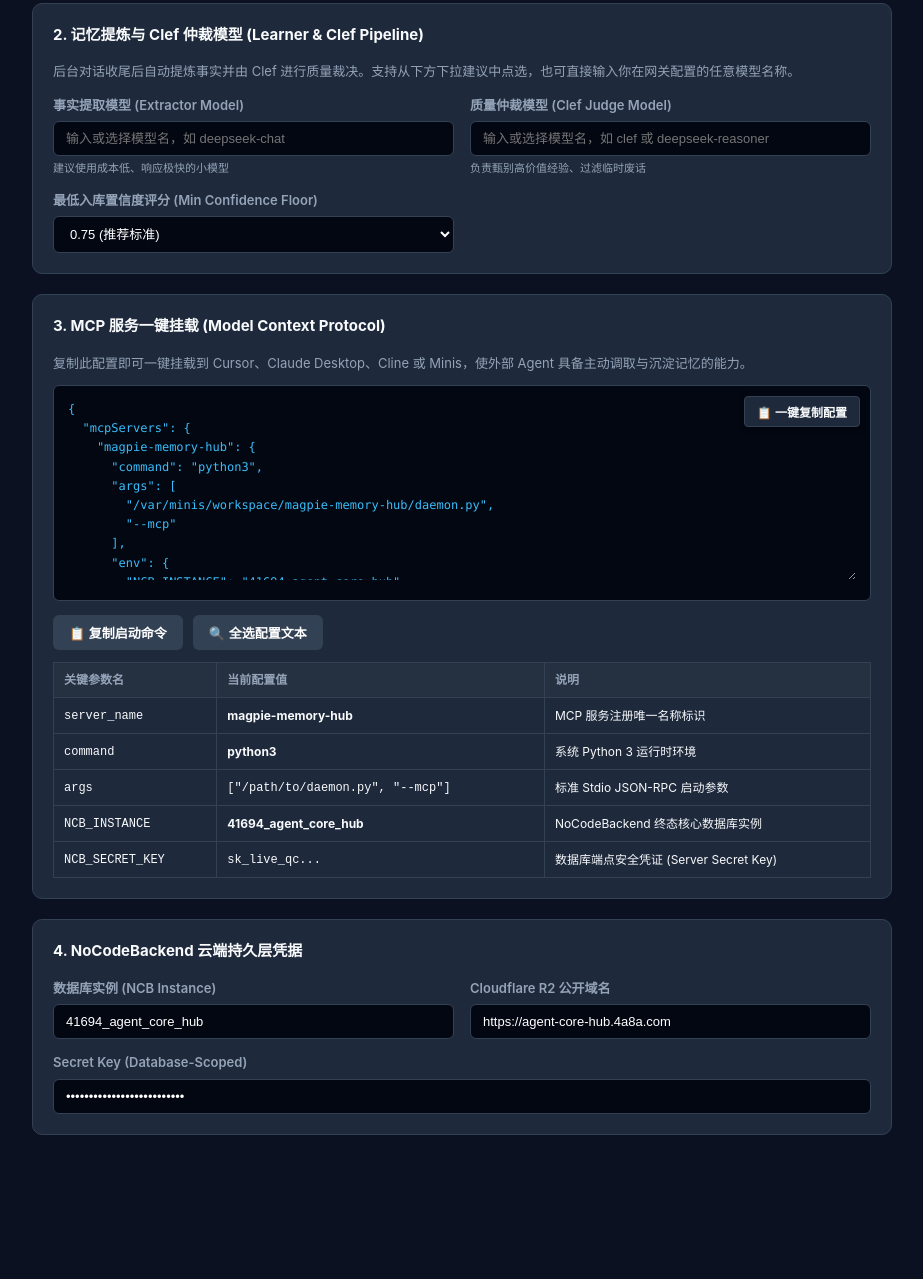
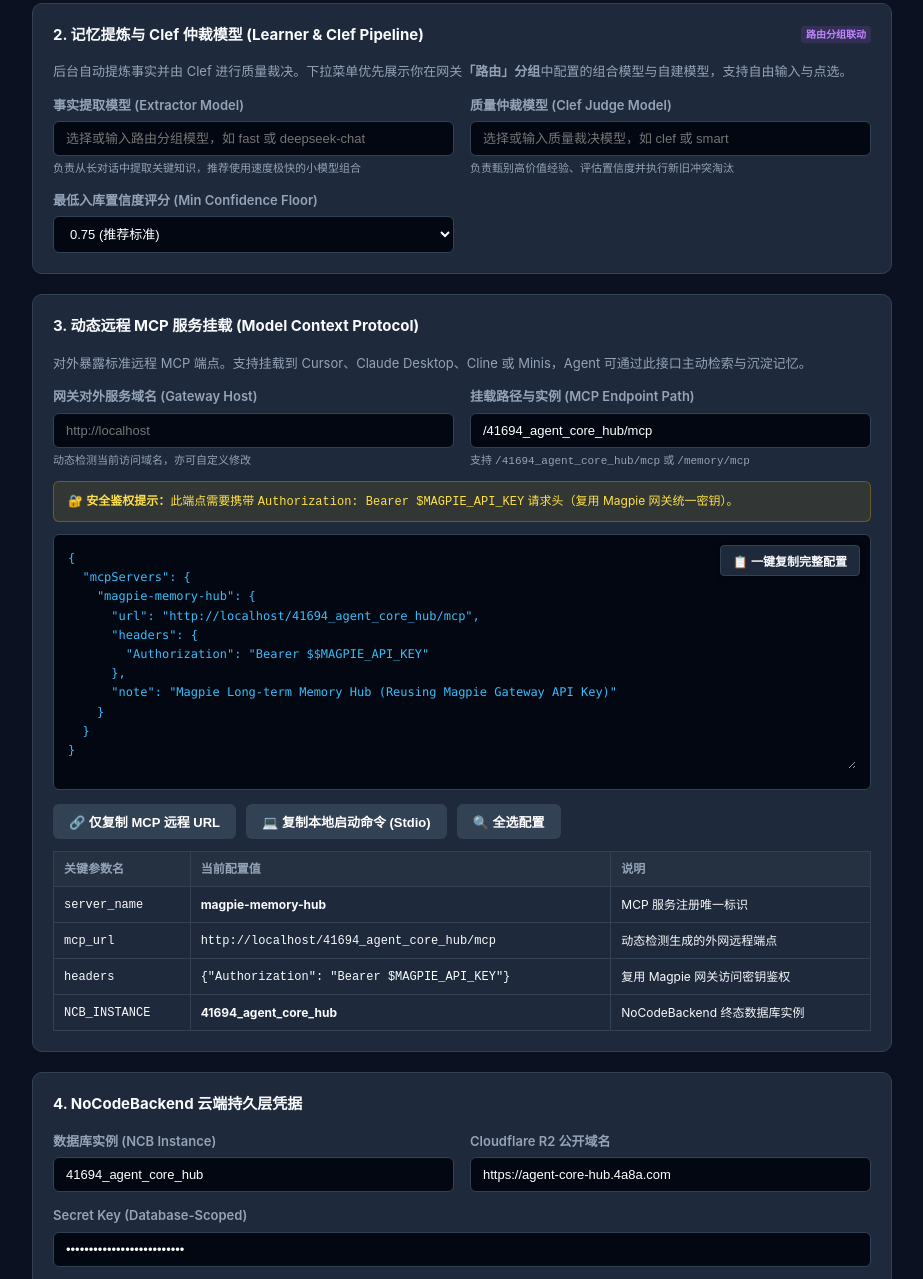
Before and after one commit to otaku-say/magpie-memory-hub, a website: page settings.html in a window 1280 px wide. Shown: the part 485-1764 px from the top of the page, without its empty margins (178-1101 px from the left). Before the commit the page ends 1664 px from the top, so only its background shows below. Drawn offline with Linux system fonts and the light colour scheme.

Commit message:
feat(v1.6.0): dynamic gateway domain inference for remote MCP, routing group model linkage, and auth banner

```diff
--- a/settings.html
+++ b/settings.html
@@ -4,9 +4,7 @@
   <meta charset="UTF-8">
   <meta name="viewport" content="width=device-width, initial-scale=1.0">
   <title>记忆中枢与 MCP 控制台</title>
-  <!-- Magpie 官方通信桥接 (必须由外部引入，严禁内联) -->
   <script src="_magpie/bridge.js"></script>
-  <!-- 业务逻辑脚本 (独立文件，彻底满足 CSP 零内联脚本安全规范) -->
   <script src="settings.js" defer></script>
   <style>
     :root {
@@ -119,7 +117,7 @@
     }
     .mcp-textarea {
       width: 100%;
-      height: 180px;
+      height: 220px;
       background: transparent;
       border: none;
       color: #38bdf8;
@@ -185,14 +183,34 @@
       color: var(--text-muted);
       margin-top: 4px;
     }
+    .auth-banner {
+      background: rgba(234, 179, 8, 0.1);
+      border: 1px solid rgba(234, 179, 8, 0.3);
+      border-radius: 6px;
+      padding: 10px 14px;
+      margin-top: 10px;
+      font-size: 12px;
+      color: #fde047;
+      display: flex;
+      align-items: center;
+      gap: 8px;
+    }
+    .dynamic-tag {
+      background: rgba(168, 85, 247, 0.15);
+      color: #c084fc;
+      font-size: 10px;
+      padding: 1px 5px;
+      border-radius: 3px;
+      margin-left: 4px;
+    }
   </style>
 </head>
 <body>
   <div class="container">
     <header>
       <div>
-        <h1>🧠 记忆中枢与 MCP 控制台 <span class="badge">v1.5.0</span></h1>
-        <p class="desc">网关前置注入控制、动态模型提炼流水线、NoCodeBackend 存储与一键 MCP 导出。</p>
+        <h1>🧠 记忆中枢与 MCP 控制台 <span class="badge">v1.6.0</span></h1>
+        <p class="desc">网关前置无感注入、路由分组提炼模型绑定与动态远程 MCP 鉴权端点。</p>
       </div>
       <div>
         <button id="btn_save_all" class="btn">💾 保存全部配置</button>
@@ -258,38 +276,35 @@
       </div>
     </div>
 
-    <!-- 2. 动态模型配置 (支持下拉与任意自定义输入) -->
+    <!-- 2. 路由分组模型选择 (动态读取与下拉) -->
     <div class="card">
-      <h2>2. 记忆提炼与 Clef 仲裁模型 (Learner & Clef Pipeline)</h2>
+      <h2>2. 记忆提炼与 Clef 仲裁模型 (Learner & Clef Pipeline) <span class="dynamic-tag">路由分组联动</span></h2>
       <p style="font-size: 13px; color: var(--text-muted); margin-bottom: 12px;">
-        后台对话收尾后自动提炼事实并由 Clef 进行质量裁决。支持从下方下拉建议中点选，也可直接输入你在网关配置的任意模型名称。
+        后台自动提炼事实并由 Clef 进行质量裁决。下拉菜单优先展示你在网关<strong>「路由」分组</strong>中配置的组合模型与自建模型，支持自由输入与点选。
       </p>
 
       <div class="grid-2">
         <div>
           <label>事实提取模型 (Extractor Model)</label>
-          <!-- 采用 input + datalist 实现自由输入与下拉建议双重支持 -->
-          <input type="text" id="opt_extractor_model" list="suggested_models" placeholder="输入或选择模型名，如 deepseek-chat">
-          <div class="hint-text">建议使用成本低、响应极快的小模型</div>
+          <input type="text" id="opt_extractor_model" list="suggested_group_models" placeholder="选择或输入路由分组模型，如 fast 或 deepseek-chat">
+          <div class="hint-text">负责从长对话中提取关键知识，推荐使用速度极快的小模型组合</div>
         </div>
         <div>
           <label>质量仲裁模型 (Clef Judge Model)</label>
-          <input type="text" id="opt_clef_model" list="suggested_models" placeholder="输入或选择模型名，如 clef 或 deepseek-reasoner">
-          <div class="hint-text">负责甄别高价值经验、过滤临时废话</div>
+          <input type="text" id="opt_clef_model" list="suggested_group_models" placeholder="选择或输入质量裁决模型，如 clef 或 smart">
+          <div class="hint-text">负责甄别高价值经验、评估置信度并执行新旧冲突淘汰</div>
         </div>
       </div>
 
-      <!-- 动态数据列表 datalist (由 JS 从网关已用模型与供应商列表自动填充) -->
-      <datalist id="suggested_models">
+      <!-- 动态路由模型列表 (由 JS 读取网关路由配置自动注入) -->
+      <datalist id="suggested_group_models">
         <option value="clef">
+        <option value="fast">
+        <option value="smart">
         <option value="deepseek-chat">
         <option value="deepseek-reasoner">
         <option value="gpt-4o-mini">
-        <option value="gpt-4o">
         <option value="claude-3-5-haiku">
-        <option value="claude-3-5-sonnet">
-        <option value="qwen-turbo">
-        <option value="qwen-plus">
       </datalist>
 
       <div class="grid-2">
@@ -305,21 +320,39 @@
       </div>
     </div>
 
-    <!-- 3. MCP 客户端一键配置 -->
+    <!-- 3. MCP 客户端动态远程端点与一键配置 -->
     <div class="card">
-      <h2>3. MCP 服务一键挂载 (Model Context Protocol)</h2>
+      <h2>3. 动态远程 MCP 服务挂载 (Model Context Protocol)</h2>
       <p style="font-size: 13px; color: var(--text-muted); margin-bottom: 8px;">
-        复制此配置即可一键挂载到 Cursor、Claude Desktop、Cline 或 Minis，使外部 Agent 具备主动调取与沉淀记忆的能力。
+        对外暴露标准远程 MCP 端点。支持挂载到 Cursor、Claude Desktop、Cline 或 Minis，Agent 可通过此接口主动检索与沉淀记忆。
       </p>
 
+      <div class="grid-2" style="margin-bottom: 12px;">
+        <div>
+          <label>网关对外服务域名 (Gateway Host)</label>
+          <input type="text" id="opt_mcp_host" placeholder="自动探测当前访问域名...">
+          <div class="hint-text">动态检测当前访问域名，亦可自定义修改</div>
+        </div>
+        <div>
+          <label>挂载路径与实例 (MCP Endpoint Path)</label>
+          <input type="text" id="opt_mcp_path" value="/41694_agent_core_hub/mcp">
+          <div class="hint-text">支持 <code>/41694_agent_core_hub/mcp</code> 或 <code>/memory/mcp</code></div>
+        </div>
+      </div>
+
+      <div class="auth-banner">
+        <div>🔐 <strong>安全鉴权提示：</strong>此端点需要携带 <code>Authorization: Bearer $MAGPIE_API_KEY</code> 请求头（复用 Magpie 网关统一密钥）。</div>
+      </div>
+
       <div class="mcp-box">
-        <button id="btn_copy_json" class="copy-btn">📋 一键复制配置</button>
+        <button id="btn_copy_json" class="copy-btn">📋 一键复制完整配置</button>
         <textarea id="mcp_config_display" class="mcp-textarea" readonly spellcheck="false"></textarea>
       </div>
 
       <div style="margin-top: 14px; display: flex; gap: 10px;">
-        <button id="btn_copy_cmd" class="btn btn-secondary">📋 复制启动命令</button>
-        <button id="btn_select_all" class="btn btn-secondary">🔍 全选配置文本</button>
+        <button id="btn_copy_url" class="btn btn-secondary">🔗 仅复制 MCP 远程 URL</button>
+        <button id="btn_copy_local_cmd" class="btn btn-secondary">💻 复制本地启动命令 (Stdio)</button>
+        <button id="btn_select_all" class="btn btn-secondary">🔍 全选配置</button>
       </div>
 
       <table class="param-table">
@@ -334,27 +367,22 @@
           <tr>
             <td><code>server_name</code></td>
             <td><strong>magpie-memory-hub</strong></td>
-            <td>MCP 服务注册唯一名称标识</td>
+            <td>MCP 服务注册唯一标识</td>
           </tr>
           <tr>
-            <td><code>command</code></td>
-            <td><strong>python3</strong></td>
-            <td>系统 Python 3 运行时环境</td>
+            <td><code>mcp_url</code></td>
+            <td><code id="display_mcp_url">https://.../mcp</code></td>
+            <td>动态检测生成的外网远程端点</td>
           </tr>
           <tr>
-            <td><code>args</code></td>
-            <td><code>["/path/to/daemon.py", "--mcp"]</code></td>
-            <td>标准 Stdio JSON-RPC 启动参数</td>
+            <td><code>headers</code></td>
+            <td><code>{"Authorization": "Bearer $MAGPIE_API_KEY"}</code></td>
+            <td>复用 Magpie 网关访问密钥鉴权</td>
           </tr>
           <tr>
             <td><code>NCB_INSTANCE</code></td>
             <td><strong>41694_agent_core_hub</strong></td>
-            <td>NoCodeBackend 终态核心数据库实例</td>
-          </tr>
-          <tr>
-            <td><code>NCB_SECRET_KEY</code></td>
-            <td><code><span id="display_secret_masked">已安全加载</span></code></td>
-            <td>数据库端点安全凭证 (Server Secret Key)</td>
+            <td>NoCodeBackend 终态数据库实例</td>
           </tr>
         </tbody>
       </table>
--- a/settings.js
+++ b/settings.js
@@ -8,32 +8,68 @@
 
 let currentOptions = {};
 
+/**
+ * 动态推测并获取当前 Magpie 网关的外部访问域名
+ * 优先顺序：
+ * 1. 用户自定义配置的 mcp_host
+ * 2. 当前窗口所在的 window.location.origin
+ * 3. 常见的 magpie-api.4a8a.com 兜底
+ */
+function getEffectiveGatewayHost() {
+  const customHost = document.getElementById('opt_mcp_host');
+  if (customHost && customHost.value.trim()) {
+    let h = customHost.value.trim();
+    if (!h.startsWith('http://') && !h.startsWith('https://')) {
+      h = 'https://' + h;
+    }
+    return h.replace(/\/+$/, '');
+  }
+
+  try {
+    if (window.location && window.location.origin && window.location.origin !== "null") {
+      let host = window.location.origin;
+      // 如果当前是 web 域 (例如 magpie-web.4a8a.com)，智能映射推断 api 域名 (例如 magpie-api.4a8a.com)
+      if (host.includes('-web.')) {
+        return host.replace('-web.', '-api.');
+      }
+      return host.replace(/\/+$/, '');
+    }
+  } catch (e) {}
+
+  return "https://magpie-api.4a8a.com";
+}
+
 function updateMcpBox() {
-  const instEl = document.getElementById('opt_ncb_instance');
-  const secEl = document.getElementById('opt_ncb_secret');
-  const instance = (instEl && instEl.value) ? instEl.value : '41694_agent_core_hub';
-  const secret = (secEl && secEl.value) ? secEl.value : 'sk_live_qcmki2ntz9epoz9r91';
+  const host = getEffectiveGatewayHost();
+  const pathInput = document.getElementById('opt_mcp_path');
+  let mcpPath = (pathInput && pathInput.value.trim()) ? pathInput.value.trim() : '/41694_agent_core_hub/mcp';
+  if (!mcpPath.startsWith('/')) mcpPath = '/' + mcpPath;
 
-  const mcpConfig = {
+  const fullMcpUrl = host + mcpPath;
+  const urlDisplay = document.getElementById('display_mcp_url');
+  if (urlDisplay) urlDisplay.innerText = fullMcpUrl;
+
+  const hostInput = document.getElementById('opt_mcp_host');
+  if (hostInput && !hostInput.value) {
+    hostInput.placeholder = host;
+  }
+
+  // 1. 远程 HTTP/SSE MCP 配置（标准 MCP 客户端规范）
+  const remoteMcpConfig = {
     "mcpServers": {
       "magpie-memory-hub": {
-        "command": "python3",
-        "args": ["/var/minis/workspace/magpie-memory-hub/daemon.py", "--mcp"],
-        "env": {
-          "NCB_INSTANCE": instance,
-          "NCB_SECRET_KEY": secret
-        }
+        "url": fullMcpUrl,
+        "headers": {
+          "Authorization": "Bearer $$MAGPIE_API_KEY"
+        },
+        "note": "Magpie Long-term Memory Hub (Reusing Magpie Gateway API Key)"
       }
     }
   };
 
   const ta = document.getElementById('mcp_config_display');
   if (ta) {
-    ta.value = JSON.stringify(mcpConfig, null, 2);
-  }
-  const maskEl = document.getElementById('display_secret_masked');
-  if (maskEl) {
-    maskEl.innerText = secret.slice(0, 10) + '...';
+    ta.value = JSON.stringify(remoteMcpConfig, null, 2);
   }
 }
 
@@ -74,22 +110,49 @@
 function copyMcpJson() {
   const ta = document.getElementById('mcp_config_display');
   const text = ta ? ta.value : '';
-  copyToClipboard(text, "✅ MCP 配置 JSON 已成功复制到剪贴板！");
+  copyToClipboard(text, "✅ 远程 MCP 配置已成功复制到剪贴板！");
 }
 
-function copyMcpCommand() {
-  const cmd = "python3 /var/minis/workspace/magpie-memory-hub/daemon.py --mcp";
-  copyToClipboard(cmd, "✅ 启动命令已复制：python3 daemon.py --mcp");
+function copyMcpUrl() {
+  const host = getEffectiveGatewayHost();
+  const pathInput = document.getElementById('opt_mcp_path');
+  let mcpPath = (pathInput && pathInput.value.trim()) ? pathInput.value.trim() : '/41694_agent_core_hub/mcp';
+  if (!mcpPath.startsWith('/')) mcpPath = '/' + mcpPath;
+  const fullUrl = host + mcpPath;
+  copyToClipboard(fullUrl, "✅ 远程端点已复制：" + fullUrl);
 }
 
-function populateModelSuggestions(modelList) {
-  if (!Array.isArray(modelList) || !modelList.length) return;
-  const dl = document.getElementById('suggested_models');
+function copyLocalCommand() {
+  const instance = document.getElementById('opt_ncb_instance').value || '41694_agent_core_hub';
+  const secret = document.getElementById('opt_ncb_secret').value || 'sk_live_qcmki2ntz9epoz9r91';
+  const cmd = `python3 /var/minis/workspace/magpie-memory-hub/daemon.py --mcp`;
+  copyToClipboard(cmd, "✅ 本地 Stdio 启动命令已复制！");
+}
+
+/**
+ * 动态加载并注入网关中配置的所有路由分组（Routing Groups）与模型组合
+ */
+function populateGroupModels(modelItems) {
+  if (!Array.isArray(modelItems) || !modelItems.length) return;
+  const dl = document.getElementById('suggested_group_models');
   if (!dl) return;
 
   const existing = new Set(Array.from(dl.options).map(o => o.value));
-  for (const m of modelList) {
-    const val = typeof m === 'string' ? m : (m.id || m.model || m.name);
+
+  // 1. 优先提取路由分组 (例如 fast, smart, clef, auto)
+  const priorityGroups = ["clef", "smart", "fast", "deepseek-chat", "deepseek-reasoner", "gpt-4o-mini"];
+  priorityGroups.forEach(g => {
+    if (!existing.has(g)) {
+      const opt = document.createElement('option');
+      opt.value = g;
+      dl.appendChild(opt);
+      existing.add(g);
+    }
+  });
+
+  // 2. 注入从网关读取到的真实模型
+  for (const item of modelItems) {
+    const val = typeof item === 'string' ? item : (item.id || item.model || item.name);
     if (val && !existing.has(val)) {
       const opt = document.createElement('option');
       opt.value = val;
@@ -133,6 +196,14 @@
     const el = document.getElementById('opt_min_confidence');
     if (el) el.value = String(opts.min_confidence);
   }
+  if (opts.mcp_host) {
+    const el = document.getElementById('opt_mcp_host');
+    if (el) el.value = opts.mcp_host;
+  }
+  if (opts.mcp_path) {
+    const el = document.getElementById('opt_mcp_path');
+    if (el) el.value = opts.mcp_path;
+  }
   if (opts.ncb_instance) {
     const el = document.getElementById('opt_ncb_instance');
     if (el) el.value = opts.ncb_instance;
@@ -152,9 +223,11 @@
     auto_supersede: document.getElementById('opt_auto_supersede').checked,
     max_inject_count: parseInt(document.getElementById('opt_max_inject_count').value, 10),
     max_budget_chars: parseInt(document.getElementById('opt_max_budget_chars').value, 10),
-    extractor_model: document.getElementById('opt_extractor_model').value.trim() || "deepseek-chat",
+    extractor_model: document.getElementById('opt_extractor_model').value.trim() || "fast",
     clef_model: document.getElementById('opt_clef_model').value.trim() || "clef",
     min_confidence: parseFloat(document.getElementById('opt_min_confidence').value),
+    mcp_host: document.getElementById('opt_mcp_host').value.trim(),
+    mcp_path: document.getElementById('opt_mcp_path').value.trim() || "/41694_agent_core_hub/mcp",
     ncb_instance: document.getElementById('opt_ncb_instance').value.trim(),
     r2_domain: document.getElementById('opt_r2_domain').value.trim()
   };
@@ -180,24 +253,20 @@
       const opts = await window.magpie.options.get();
       applyOptionsToUI(opts);
 
-      // 2. 动态读取 Magpie 网关已配置的可用模型列表
+      // 2. 读取网关真实活跃模型与分组
       try {
         const usageData = await window.magpie.read("usage:summary", {});
         if (usageData && usageData.Models) {
-          populateModelSuggestions(usageData.Models);
+          populateGroupModels(usageData.Models);
         }
-      } catch (e) {
-        // Usage summary read optional
-      }
+      } catch (e) {}
 
       try {
         const provData = await window.magpie.read("providers:list", {});
         if (Array.isArray(provData)) {
-          populateModelSuggestions(provData);
+          populateGroupModels(provData);
         }
-      } catch (e) {
-        // Provider list read optional
-      }
+      } catch (e) {}
     } else {
       window.parent.postMessage({ magpie: 1, id: 1, method: "hello" }, "*");
       window.parent.postMessage({ magpie: 1, id: 2, method: "options.get" }, "*");
@@ -215,7 +284,6 @@
   }
 });
 
-// 绑定 DOM 事件监听（纯外部监听器，零内联事件）
 document.addEventListener("DOMContentLoaded", () => {
   const btnSave = document.getElementById('btn_save_all');
   if (btnSave) btnSave.addEventListener('click', saveAllOptions);
@@ -223,14 +291,22 @@
   const btnCopyJson = document.getElementById('btn_copy_json');
   if (btnCopyJson) btnCopyJson.addEventListener('click', copyMcpJson);
 
-  const btnCopyCmd = document.getElementById('btn_copy_cmd');
-  if (btnCopyCmd) btnCopyCmd.addEventListener('click', copyMcpCommand);
+  const btnCopyUrl = document.getElementById('btn_copy_url');
+  if (btnCopyUrl) btnCopyUrl.addEventListener('click', copyMcpUrl);
+
+  const btnCopyLocal = document.getElementById('btn_copy_local_cmd');
+  if (btnCopyLocal) btnCopyLocal.addEventListener('click', copyLocalCommand);
 
   const btnSelectAll = document.getElementById('btn_select_all');
   if (btnSelectAll) btnSelectAll.addEventListener('click', selectAllText);
 
+  const hostInput = document.getElementById('opt_mcp_host');
+  const pathInput = document.getElementById('opt_mcp_path');
   const instInput = document.getElementById('opt_ncb_instance');
   const secInput = document.getElementById('opt_ncb_secret');
+
+  if (hostInput) hostInput.addEventListener('input', updateMcpBox);
+  if (pathInput) pathInput.addEventListener('input', updateMcpBox);
   if (instInput) instInput.addEventListener('input', updateMcpBox);
   if (secInput) secInput.addEventListener('input', updateMcpBox);
 
```
Also changed, not shown: package.json (+5 -3 lines), README.md.
